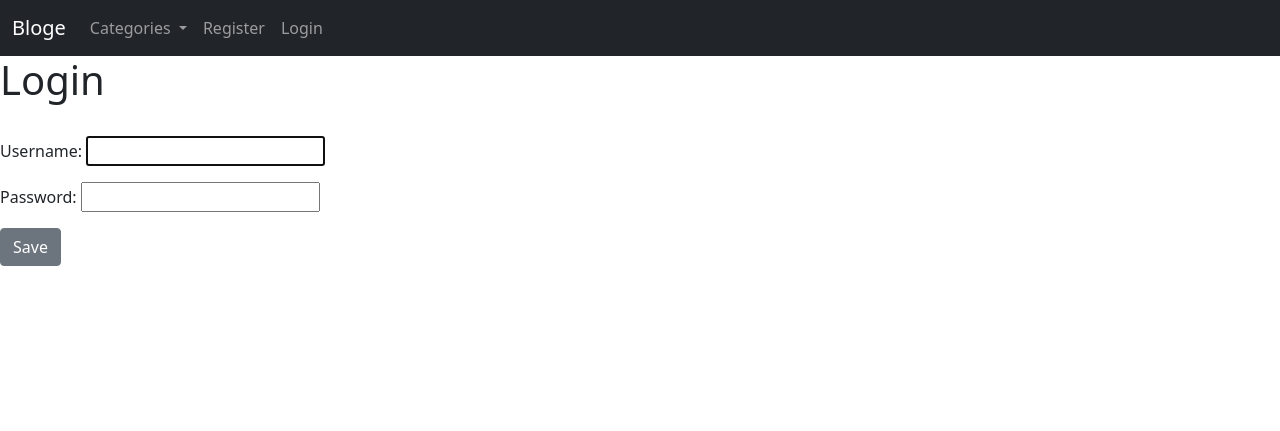
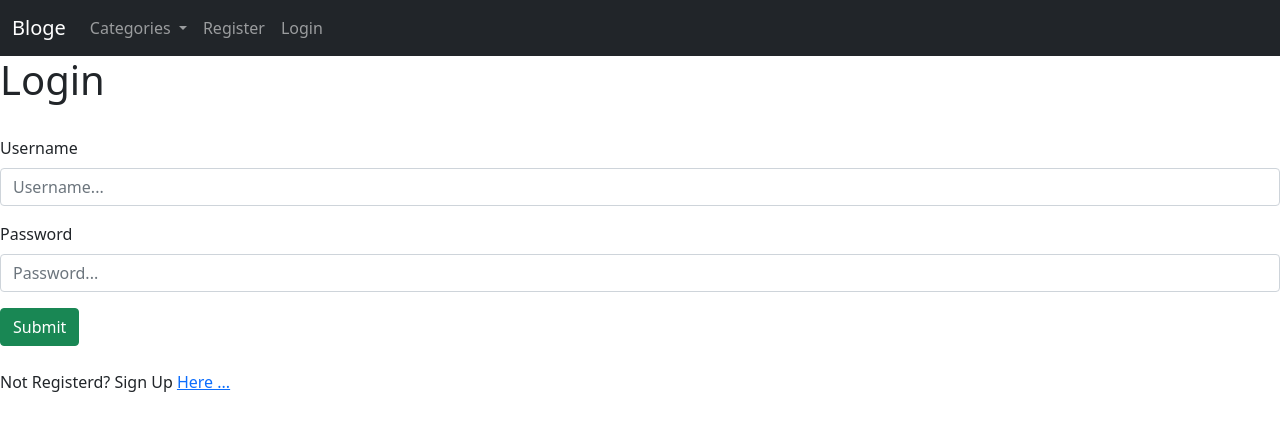
Before and after one commit to hebaayman77177/django-blog, a Django app: page /members/login/ in a window 1280 px wide. Shown: the top 431 px of the page. Run offline with Django 3.2, Linux system fonts and the light colour scheme; data comes from the database, SQL or seed files in the repository; both versions use the stored data as it was after the commit; parts of the project's set-up code (start-up, migrations or seed data) failed here and were passed over; some libraries are stand-ins or nearby versions.

Commit message:
add blog username to navbar

```diff
--- a/members/templates/registration/edit_profile.html
+++ b/members/templates/registration/edit_profile.html
@@ -1,6 +1,7 @@
 {% extends 'base.html' %} {% block title %} Edit Profile {% endblock %}
  {%block content %}
-<h1>Edit Settings</h1>
+ <br>
+<h1>Profile...</h1>
 <br /><br />
 
 {{ user.profile.bio }}
--- a/members/templates/registration/login.html
+++ b/members/templates/registration/login.html
@@ -2,4 +2,28 @@
 {%block content %}
 <h1>Login</h1>
 <br />
-{% include 'registration/form.html' %} {% endblock %}
+<div class="form-group">
+  <form method="post">
+    {% csrf_token %}
+
+    <div class="mb-3">
+      <label for="username" class="form-label">Username</label>
+      <input type="text" class="form-control" id="username" name="username"
+      placeholder="Username..." />
+    </div>
+    <div class="mb-3">
+      <label for="password" class="form-label">Password</label>
+      <input
+        type="password"
+        class="form-control"
+        id="password"
+        name="password"
+        placeholder="Password..."
+      />
+    </div>
+    <button type="submit" class="btn btn-success">Submit</button>
+  </form>
+  <br>
+    Not Registerd? Sign Up <a href="{% url 'register' %}">Here ...</a>
+</div>
+{% endblock %}
--- a/myblog/templates/base.html
+++ b/myblog/templates/base.html
@@ -67,7 +67,7 @@
                 >Create Category</a
               >
             </li>
-            <li class="nav-item ">
+            <li class="nav-item">
               <!-- <a
                 class="nav-link dropdown-toggle"
                 href="#"
@@ -78,8 +78,9 @@
               >
                 Profile
               </a> -->
-              <a class="nav-link" href="{% url 'edit_profile' %}">Edit Profile</a>
-
+              <a class="nav-link" href="{% url 'edit_profile' %}"
+                >Edit Profile</a
+              >
             </li>
 
             <li class="nav-item">
@@ -94,6 +95,13 @@
             </li>
             {% endif %}
           </ul>
+          {% if user.is_authenticated %}
+          <ul class="navbar-nav mr-auto">
+            <li class="nav-item">
+              <a class="nav-link" href="{% url 'edit_profile' %}">{{user.first_name}} {{user.last_name}}</a>
+            </li>
+          </ul>
+          {% endif %}
         </div>
       </div>
     </nav>
```
Also changed, not shown: db.sqlite3.
